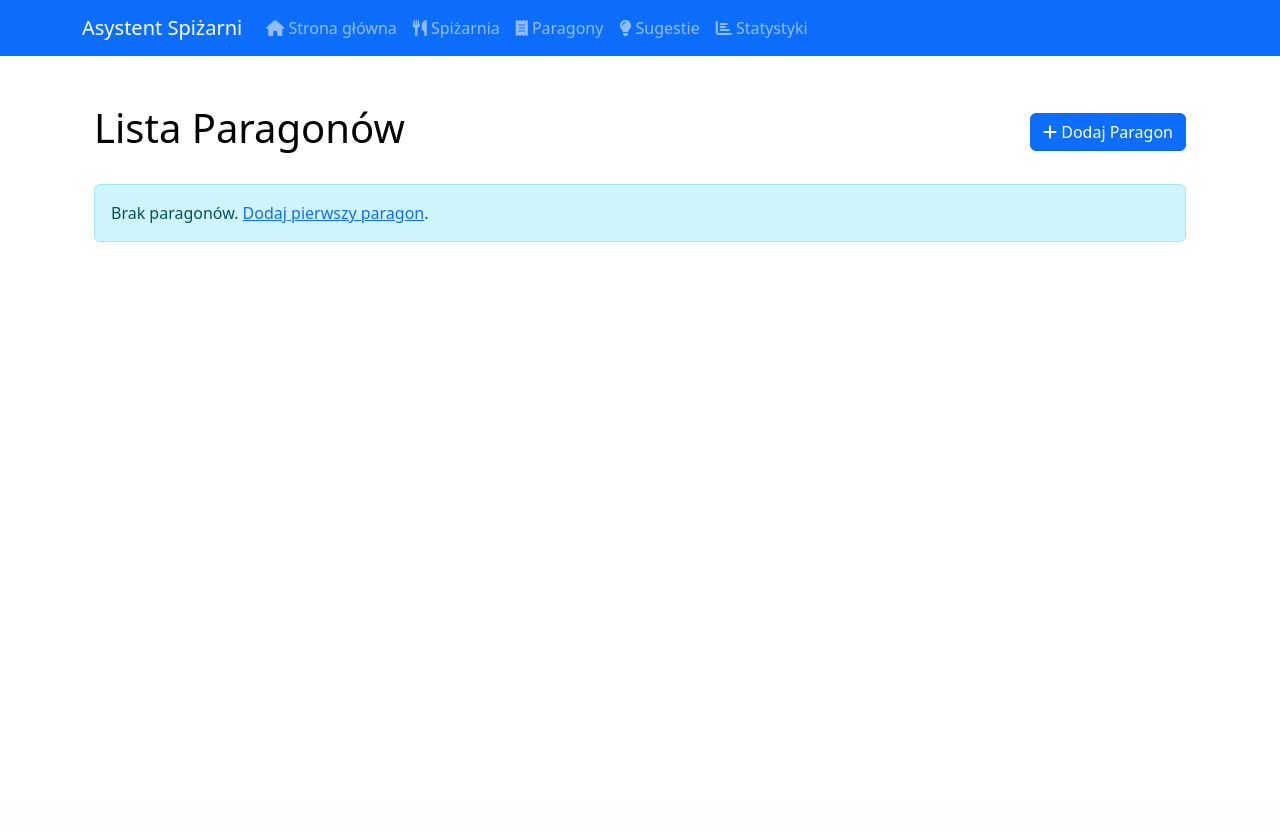
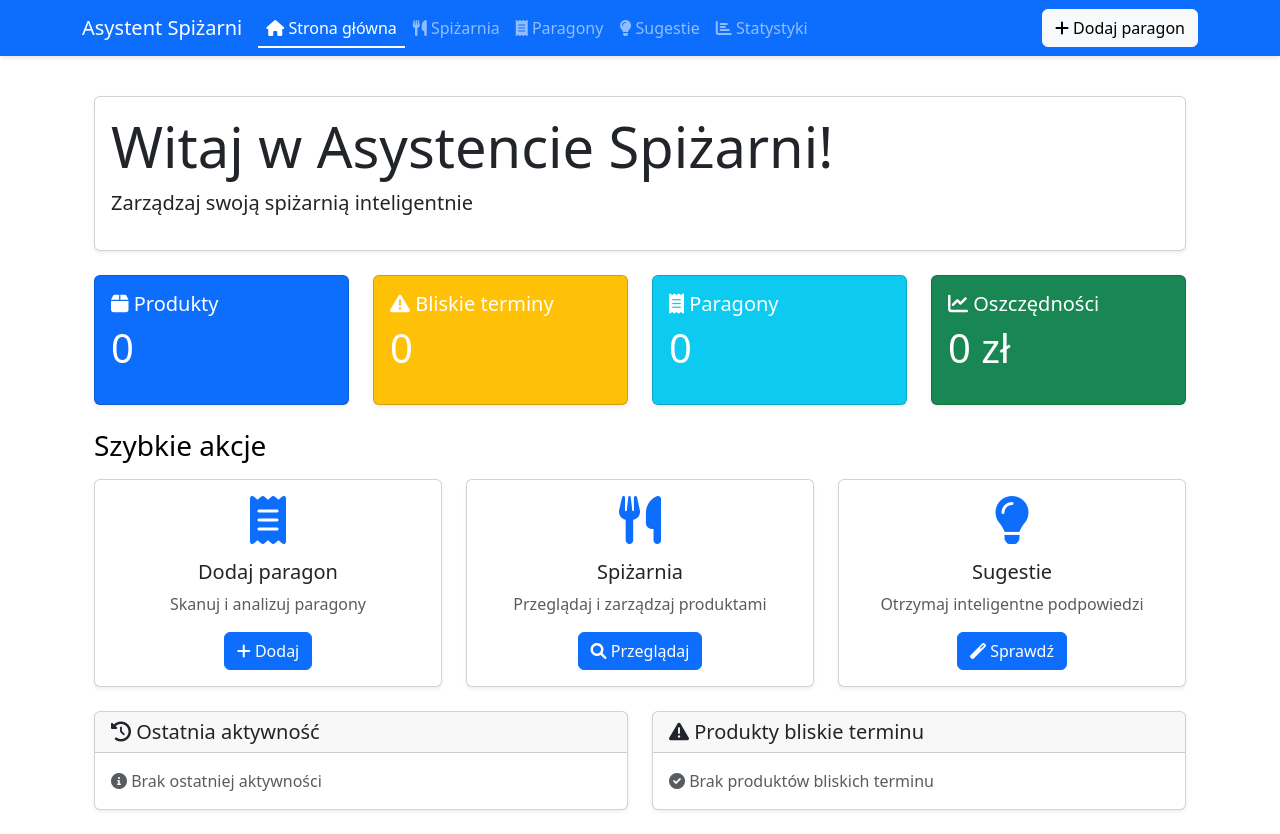
Before and after one commit to codemarcinu/webuiappgrocery, a FastAPI app: page / in a window 1280 px wide. Before the commit the page ends 242 px from the top, so only its background shows below. Run offline with FastAPI, Linux system fonts and the light colour scheme.

Commit message:
Enhance dashboard functionality in main.py by adding statistics for total products, receipts, and savings. Implement recent activity tracking for receipts and product updates. Update index.html to display new statistics and recent activities. Add CSS styles for navigation and flash messages. Introduce data_aktualizacji field in Produkt model for tracking updates.

```diff
--- a/main.py
+++ b/main.py
@@ -12,12 +12,13 @@ from typing import Optional, Dict, Any
 import os
 from contextlib import asynccontextmanager
 import json
-from datetime import datetime
+from datetime import datetime, timedelta
 from fastapi_csrf_jinja.middleware import FastAPICSRFJinjaMiddleware
 from fastapi_csrf_jinja.jinja_processor import csrf_token_processor
 from sqlalchemy.orm import Session
 from sqlmodel import Session, select
 from urllib.parse import unquote, quote
+from sqlalchemy import func
 
 from database import create_db_and_tables, SessionLocal, get_session
 from routes import paragony
@@ -96,13 +97,68 @@ app.include_router(paragony.router)
 
 @app.get("/")
 async def root(request: Request, context: Dict[str, Any] = Depends(get_template_context)):
-    """Root endpoint - shows list of receipts"""
+    """Root endpoint - shows dashboard with statistics and recent activity"""
     db = SessionLocal()
     try:
-        paragony = db.query(Paragon).order_by(Paragon.data_wyslania.desc()).all()
+        # Get statistics
+        total_products = db.query(Produkt).filter(Produkt.paragon_id.is_(None)).count()
+        total_receipts = db.query(Paragon).count()
+
+        # Get products expiring soon (within 7 days)
+        today = datetime.now()
+        week_later = today + timedelta(days=7)
+        expiring_products = db.query(Produkt).filter(
+            Produkt.paragon_id.is_(None),
+            Produkt.data_waznosci.isnot(None),
+            Produkt.data_waznosci <= week_later,
+            Produkt.data_waznosci >= today
+        ).order_by(Produkt.data_waznosci).limit(5).all()
+
+        # Calculate total savings (sum of all product prices)
+        total_savings = db.query(func.sum(Produkt.cena)).filter(
+            Produkt.paragon_id.is_(None)
+        ).scalar() or 0
+
+        # Get recent activity
+        recent_activity = []
+
+        # Add recent receipts
+        recent_receipts = db.query(Paragon).order_by(Paragon.data_wyslania.desc()).limit(3).all()
+        for receipt in recent_receipts:
+            recent_activity.append({
+                'icon': 'receipt',
+                'text': f'Dodano paragon: {receipt.nazwa_pliku}',
+                'time': receipt.data_wyslania.strftime('%d.%m.%Y %H:%M')
+            })
+
+        # Add recent product updates
+        recent_products = db.query(Produkt).filter(
+            Produkt.paragon_id.is_(None)
+        ).order_by(Produkt.data_aktualizacji.desc()).limit(3).all()
+        for product in recent_products:
+            recent_activity.append({
+                'icon': 'edit',
+                'text': f'Zaktualizowano produkt: {product.nazwa}',
+                'time': product.data_aktualizacji.strftime('%d.%m.%Y %H:%M')
+            })
+
+        # Sort activities by time
+        recent_activity.sort(key=lambda x: datetime.strptime(x['time'], '%d.%m.%Y %H:%M'), reverse=True)
+        recent_activity = recent_activity[:5]  # Keep only 5 most recent activities
+
         return templates.TemplateResponse(
-            "paragony/lista.html",
-            {**context, "paragony": paragony}
+            "index.html",
+            {
+                **context,
+                "stats": {
+                    "total_products": total_products,
+                    "expiring_soon": len(expiring_products),
+                    "total_receipts": total_receipts,
+                    "total_savings": round(total_savings, 2)
+                },
+                "expiring_products": expiring_products,
+                "recent_activity": recent_activity
+            }
         )
     finally:
         db.close()
@@ -186,6 +242,7 @@ async def edytuj_produkt_post(request: Request, produkt_id: int):
         produkt.aktualna_ilosc = int(form.get("ilosc", produkt.aktualna_ilosc))
         data_waznosci = form.get("data_waznosci")
         produkt.data_waznosci = data_waznosci if data_waznosci else None
+        produkt.data_aktualizacji = datetime.utcnow()
         db.commit()
         response = RedirectResponse(url="/spizarnia", status_code=303)
         response.set_cookie('flash_msg', 'Produkt został zaktualizowany!')
--- a/models.py
+++ b/models.py
@@ -44,6 +44,7 @@ class Produkt(SQLModel, table=True):
     data_waznosci: Optional[datetime] = None
     paragon_id: Optional[int] = Field(foreign_key="paragon.id", index=True, default=None)
     data_dodania: datetime = Field(default_factory=datetime.utcnow, index=True)
+    data_aktualizacji: datetime = Field(default_factory=datetime.utcnow, index=True)
 
     # Quantity fields
     ilosc_na_paragonie: Optional[int] = Field(default=1)  # Quantity on receipt
--- a/static/css/style.css
+++ b/static/css/style.css
@@ -8,6 +8,8 @@
     --mdc-theme-on-secondary: #000000;
     --mdc-theme-on-surface: #000000;
     --mdc-theme-on-error: #ffffff;
+    --fab-size: 56px;
+    --fab-margin: 24px;
 }
 
 [data-theme="dark"] {
@@ -146,3 +148,112 @@ body {
         padding: 0.5rem;
     }
 }
+
+/* Navigation */
+.navbar {
+    box-shadow: 0 2px 4px rgba(0, 0, 0, 0.1);
+}
+
+.nav-link {
+    position: relative;
+    padding: 0.5rem 1rem;
+    transition: color 0.3s ease;
+}
+
+.nav-link.active {
+    color: #fff !important;
+    font-weight: 500;
+}
+
+.nav-link.active::after {
+    content: '';
+    position: absolute;
+    bottom: 0;
+    left: 0;
+    width: 100%;
+    height: 2px;
+    background-color: #fff;
+    transform: scaleX(1);
+    transition: transform 0.3s ease;
+}
+
+.nav-link:not(.active)::after {
+    content: '';
+    position: absolute;
+    bottom: 0;
+    left: 0;
+    width: 100%;
+    height: 2px;
+    background-color: #fff;
+    transform: scaleX(0);
+    transition: transform 0.3s ease;
+}
+
+.nav-link:hover::after {
+    transform: scaleX(1);
+}
+
+/* Flash Messages */
+.alert {
+    border: none;
+    border-radius: 8px;
+    box-shadow: 0 2px 4px rgba(0, 0, 0, 0.1);
+    margin-bottom: 1rem;
+}
+
+.alert-success {
+    background-color: #d4edda;
+    color: #155724;
+}
+
+.alert-danger {
+    background-color: #f8d7da;
+    color: #721c24;
+}
+
+.alert-warning {
+    background-color: #fff3cd;
+    color: #856404;
+}
+
+.alert-info {
+    background-color: #d1ecf1;
+    color: #0c5460;
+}
+
+/* Floating Action Button */
+.fab-container {
+    position: fixed;
+    right: var(--fab-margin);
+    bottom: var(--fab-margin);
+    z-index: 1000;
+}
+
+.fab-button {
+    width: var(--fab-size);
+    height: var(--fab-size);
+    border-radius: 50%;
+    background-color: var(--mdc-theme-primary);
+    color: var(--mdc-theme-on-primary);
+    border: none;
+    box-shadow: 0 4px 8px rgba(0, 0, 0, 0.2);
+    cursor: pointer;
+    display: flex;
+    align-items: center;
+    justify-content: center;
+    transition: transform 0.2s ease, box-shadow 0.2s ease;
+}
+
+.fab-button:hover {
+    transform: translateY(-2px);
+    box-shadow: 0 6px 12px rgba(0, 0, 0, 0.3);
+}
+
+.fab-button:active {
+    transform: translateY(0);
+    box-shadow: 0 2px 4px rgba(0, 0, 0, 0.2);
+}
+
+.fab-button i {
+    font-size: 24px;
+}
--- a/templates/base.html
+++ b/templates/base.html
@@ -3,6 +3,7 @@
 <head>
     <meta charset="UTF-8">
     <meta name="viewport" content="width=device-width, initial-scale=1.0">
+    <meta name="csrf-token" content="{{ csrf_token }}">
     <title>{% block title %}{{ title }}{% endblock %} - Asystent Spiżarni</title>
 
     <!-- Bootstrap CSS -->
@@ -24,31 +25,65 @@
                 <span class="navbar-toggler-icon"></span>
             </button>
             <div class="collapse navbar-collapse" id="navbarNav">
-                <ul class="navbar-nav">
+                <ul class="navbar-nav me-auto">
                     <li class="nav-item">
-                        <a class="nav-link" href="/"><i class="fas fa-home"></i> Strona główna</a>
+                        <a class="nav-link {% if request.url.path == '/' %}active{% endif %}" href="/">
+                            <i class="fas fa-home"></i> Strona główna
+                        </a>
                     </li>
                     <li class="nav-item">
-                        <a class="nav-link" href="/spizarnia"><i class="fas fa-utensils"></i> Spiżarnia</a>
+                        <a class="nav-link {% if request.url.path == '/spizarnia' %}active{% endif %}" href="/spizarnia">
+                            <i class="fas fa-utensils"></i> Spiżarnia
+                        </a>
                     </li>
                     <li class="nav-item">
-                        <a class="nav-link" href="/paragony"><i class="fas fa-receipt"></i> Paragony</a>
+                        <a class="nav-link {% if request.url.path.startswith('/paragony') %}active{% endif %}" href="/paragony">
+                            <i class="fas fa-receipt"></i> Paragony
+                        </a>
                     </li>
                     <li class="nav-item">
-                        <a class="nav-link" href="/sugestie"><i class="fas fa-lightbulb"></i> Sugestie</a>
+                        <a class="nav-link {% if request.url.path == '/sugestie' %}active{% endif %}" href="/sugestie">
+                            <i class="fas fa-lightbulb"></i> Sugestie
+                        </a>
                     </li>
                     <li class="nav-item">
-                        <a class="nav-link" href="/statystyki"><i class="fas fa-chart-bar"></i> Statystyki</a>
+                        <a class="nav-link {% if request.url.path == '/statystyki' %}active{% endif %}" href="/statystyki">
+                            <i class="fas fa-chart-bar"></i> Statystyki
+                        </a>
                     </li>
                 </ul>
+                <div class="d-flex">
+                    <a href="/paragony/dodaj" class="btn btn-light">
+                        <i class="fas fa-plus"></i> Dodaj paragon
+                    </a>
+                </div>
             </div>
         </div>
     </nav>
+
+    <!-- Flash Messages -->
+    <div class="container mt-3">
+        {% if flash_msg %}
+        <div class="alert alert-{{ flash_msg.type }} alert-dismissible fade show" role="alert">
+            {{ flash_msg.message }}
+            <button type="button" class="btn-close" data-bs-dismiss="alert" aria-label="Close"></button>
+        </div>
+        {% endif %}
+    </div>
 
     <!-- Main Content -->
     <main class="container py-4">
         {% block content %}{% endblock %}
     </main>
+
+    <!-- Floating Action Button -->
+    {% if show_fab %}
+    <div class="fab-container">
+        <button class="fab-button" onclick="window.location.href='{{ fab_url }}'">
+            <i class="fas {{ fab_icon }}"></i>
+        </button>
+    </div>
+    {% endif %}
 
     <!-- Bootstrap Bundle with Popper -->
     <script src="https://cdn.jsdelivr.net/npm/bootstrap@5.3.0/dist/js/bootstrap.bundle.min.js"></script>
--- a/templates/index.html
+++ b/templates/index.html
@@ -1,123 +1,171 @@
 {% extends "base.html" %}
 
 {% block content %}
-<div class="mdc-layout-grid">
-    <div class="mdc-layout-grid__inner">
-        <!-- Welcome Card -->
-        <div class="mdc-layout-grid__cell mdc-layout-grid__cell--span-12">
-            <div class="mdc-card">
-                <div class="mdc-card__primary">
-                    <h1 class="mdc-typography--headline4">Witaj w Asystencie Spiżarni!</h1>
-                    <h2 class="mdc-typography--headline6">Zarządzaj swoją spiżarnią inteligentnie</h2>
+<div class="container">
+    <!-- Welcome Section -->
+    <div class="row mb-4">
+        <div class="col-12">
+            <div class="card shadow-sm">
+                <div class="card-body">
+                    <h1 class="display-4">Witaj w Asystencie Spiżarni!</h1>
+                    <p class="lead">Zarządzaj swoją spiżarnią inteligentnie</p>
+                </div>
+            </div>
+        </div>
+    </div>
+
+    <!-- Quick Stats -->
+    <div class="row mb-4">
+        <div class="col-md-3">
+            <div class="card bg-primary text-white shadow-sm">
+                <div class="card-body">
+                    <h5 class="card-title">
+                        <i class="fas fa-box"></i> Produkty
+                    </h5>
+                    <p class="display-6">{{ stats.total_products }}</p>
+                </div>
+            </div>
+        </div>
+        <div class="col-md-3">
+            <div class="card bg-warning text-white shadow-sm">
+                <div class="card-body">
+                    <h5 class="card-title">
+                        <i class="fas fa-exclamation-triangle"></i> Bliskie terminy
+                    </h5>
+                    <p class="display-6">{{ stats.expiring_soon }}</p>
+                </div>
+            </div>
+        </div>
+        <div class="col-md-3">
+            <div class="card bg-info text-white shadow-sm">
+                <div class="card-body">
+                    <h5 class="card-title">
+                        <i class="fas fa-receipt"></i> Paragony
+                    </h5>
+                    <p class="display-6">{{ stats.total_receipts }}</p>
+                </div>
+            </div>
+        </div>
+        <div class="col-md-3">
+            <div class="card bg-success text-white shadow-sm">
+                <div class="card-body">
+                    <h5 class="card-title">
+                        <i class="fas fa-chart-line"></i> Oszczędności
+                    </h5>
+                    <p class="display-6">{{ stats.total_savings }} zł</p>
+                </div>
             </div>
         </div>
     </div>
 
     <!-- Quick Actions -->
-        <div class="mdc-layout-grid__cell mdc-layout-grid__cell--span-12">
-            <h2 class="mdc-typography--headline5">Szybkie akcje</h2>
-            <div class="mdc-layout-grid__inner">
-                <!-- Add Receipt -->
-                <div class="mdc-layout-grid__cell mdc-layout-grid__cell--span-4">
-                    <div class="mdc-card">
-                        <div class="mdc-card__primary-action">
-                            <div class="mdc-card__media mdc-card__media--16-9">
-                                <div class="mdc-card__media-content">
-                                    <span class="material-icons" style="font-size: 48px;">receipt</span>
+    <div class="row mb-4">
+        <div class="col-12">
+            <h2 class="h3 mb-3">Szybkie akcje</h2>
+        </div>
+        <div class="col-md-4">
+            <div class="card shadow-sm h-100">
+                <div class="card-body text-center">
+                    <i class="fas fa-receipt fa-3x text-primary mb-3"></i>
+                    <h3 class="h5">Dodaj paragon</h3>
+                    <p class="text-muted">Skanuj i analizuj paragony</p>
+                    <a href="/paragony/dodaj" class="btn btn-primary">
+                        <i class="fas fa-plus"></i> Dodaj
+                    </a>
                 </div>
             </div>
-                            <div class="mdc-card__primary">
-                                <h2 class="mdc-typography--headline6">Dodaj paragon</h2>
-                                <h3 class="mdc-typography--subtitle2">Skanuj i analizuj paragony</h3>
+        </div>
+        <div class="col-md-4">
+            <div class="card shadow-sm h-100">
+                <div class="card-body text-center">
+                    <i class="fas fa-utensils fa-3x text-primary mb-3"></i>
+                    <h3 class="h5">Spiżarnia</h3>
+                    <p class="text-muted">Przeglądaj i zarządzaj produktami</p>
+                    <a href="/spizarnia" class="btn btn-primary">
+                        <i class="fas fa-search"></i> Przeglądaj
+                    </a>
                 </div>
             </div>
-                        <div class="mdc-card__actions">
-                            <div class="mdc-card__action-buttons">
-                                <a href="/paragony/dodaj" class="mdc-button mdc-card__action mdc-card__action--button">
-                                    <div class="mdc-button__ripple"></div>
-                                    <span class="mdc-button__label">Dodaj</span>
+        </div>
+        <div class="col-md-4">
+            <div class="card shadow-sm h-100">
+                <div class="card-body text-center">
+                    <i class="fas fa-lightbulb fa-3x text-primary mb-3"></i>
+                    <h3 class="h5">Sugestie</h3>
+                    <p class="text-muted">Otrzymaj inteligentne podpowiedzi</p>
+                    <a href="/sugestie" class="btn btn-primary">
+                        <i class="fas fa-magic"></i> Sprawdź
                     </a>
                 </div>
             </div>
         </div>
     </div>
 
-                <!-- View Pantry -->
-                <div class="mdc-layout-grid__cell mdc-layout-grid__cell--span-4">
-                    <div class="mdc-card">
-                        <div class="mdc-card__primary-action">
-                            <div class="mdc-card__media mdc-card__media--16-9">
-                                <div class="mdc-card__media-content">
-                                    <span class="material-icons" style="font-size: 48px;">kitchen</span>
+    <!-- Recent Activity and Expiring Products -->
+    <div class="row">
+        <!-- Recent Activity -->
+        <div class="col-md-6">
+            <div class="card shadow-sm">
+                <div class="card-header">
+                    <h3 class="h5 mb-0">
+                        <i class="fas fa-history"></i> Ostatnia aktywność
+                    </h3>
+                </div>
+                <div class="card-body">
+                    {% if recent_activity %}
+                        <div class="list-group list-group-flush">
+                            {% for activity in recent_activity %}
+                                <div class="list-group-item">
+                                    <div class="d-flex w-100 justify-content-between">
+                                        <h6 class="mb-1">
+                                            <i class="fas {{ activity.icon }}"></i>
+                                            {{ activity.text }}
+                                        </h6>
+                                        <small class="text-muted">{{ activity.time }}</small>
                                     </div>
                                 </div>
-                            <div class="mdc-card__primary">
-                                <h2 class="mdc-typography--headline6">Spiżarnia</h2>
-                                <h3 class="mdc-typography--subtitle2">Przeglądaj i zarządzaj produktami</h3>
+                            {% endfor %}
                         </div>
-                        </div>
-                        <div class="mdc-card__actions">
-                            <div class="mdc-card__action-buttons">
-                                <a href="/spizarnia" class="mdc-button mdc-card__action mdc-card__action--button">
-                                    <div class="mdc-button__ripple"></div>
-                                    <span class="mdc-button__label">Przeglądaj</span>
-                                </a>
-                            </div>
+                    {% else %}
+                        <p class="text-muted mb-0">
+                            <i class="fas fa-info-circle"></i> Brak ostatniej aktywności
+                        </p>
+                    {% endif %}
                 </div>
             </div>
         </div>
 
-                <!-- Get Suggestions -->
-                <div class="mdc-layout-grid__cell mdc-layout-grid__cell--span-4">
-                    <div class="mdc-card">
-                        <div class="mdc-card__primary-action">
-                            <div class="mdc-card__media mdc-card__media--16-9">
-                                <div class="mdc-card__media-content">
-                                    <span class="material-icons" style="font-size: 48px;">lightbulb</span>
+        <!-- Expiring Products -->
+        <div class="col-md-6">
+            <div class="card shadow-sm">
+                <div class="card-header">
+                    <h3 class="h5 mb-0">
+                        <i class="fas fa-exclamation-triangle"></i> Produkty bliskie terminu
+                    </h3>
                 </div>
+                <div class="card-body">
+                    {% if expiring_products %}
+                        <div class="list-group list-group-flush">
+                            {% for product in expiring_products %}
+                                <div class="list-group-item">
+                                    <div class="d-flex w-100 justify-content-between">
+                                        <h6 class="mb-1">{{ product.nazwa }}</h6>
+                                        <small class="text-muted">Ważny do: {{ product.data_waznosci.strftime('%d.%m.%Y') }}</small>
                                     </div>
-                            <div class="mdc-card__primary">
-                                <h2 class="mdc-typography--headline6">Sugestie</h2>
-                                <h3 class="mdc-typography--subtitle2">Otrzymaj inteligentne podpowiedzi</h3>
-                            </div>
-                        </div>
-                        <div class="mdc-card__actions">
-                            <div class="mdc-card__action-buttons">
-                                <a href="/sugestie" class="mdc-button mdc-card__action mdc-card__action--button">
-                                    <div class="mdc-button__ripple"></div>
-                                    <span class="mdc-button__label">Sprawdź</span>
-                                </a>
-                            </div>
-                        </div>
-                    </div>
-                </div>
-            </div>
-        </div>
-
-        <!-- Recent Activity -->
-        <div class="mdc-layout-grid__cell mdc-layout-grid__cell--span-12">
-            <h2 class="mdc-typography--headline5">Ostatnia aktywność</h2>
-            <div class="mdc-card">
-                <div class="mdc-card__primary">
-                    <div class="mdc-list">
-                        {% if recent_activity %}
-                            {% for activity in recent_activity %}
-                                <div class="mdc-list-item">
-                                    <span class="material-icons mdc-list-item__graphic">{{ activity.icon }}</span>
-                                    <span class="mdc-list-item__text">{{ activity.text }}</span>
-                                    <span class="mdc-list-item__meta">{{ activity.time }}</span>
+                                    <small class="text-muted">
+                                        <i class="fas fa-box"></i> {{ product.ilosc }} {{ product.jednostka }}
+                                    </small>
                                 </div>
                             {% endfor %}
+                        </div>
                     {% else %}
-                            <div class="mdc-list-item">
-                                <span class="material-icons mdc-list-item__graphic">info</span>
-                                <span class="mdc-list-item__text">Brak ostatniej aktywności</span>
-                            </div>
+                        <p class="text-muted mb-0">
+                            <i class="fas fa-check-circle"></i> Brak produktów bliskich terminu
+                        </p>
                     {% endif %}
                 </div>
             </div>
         </div>
     </div>
 </div>
-</div>
 {% endblock %}
```
Lines whose indentation alone changed are shown as unchanged.
